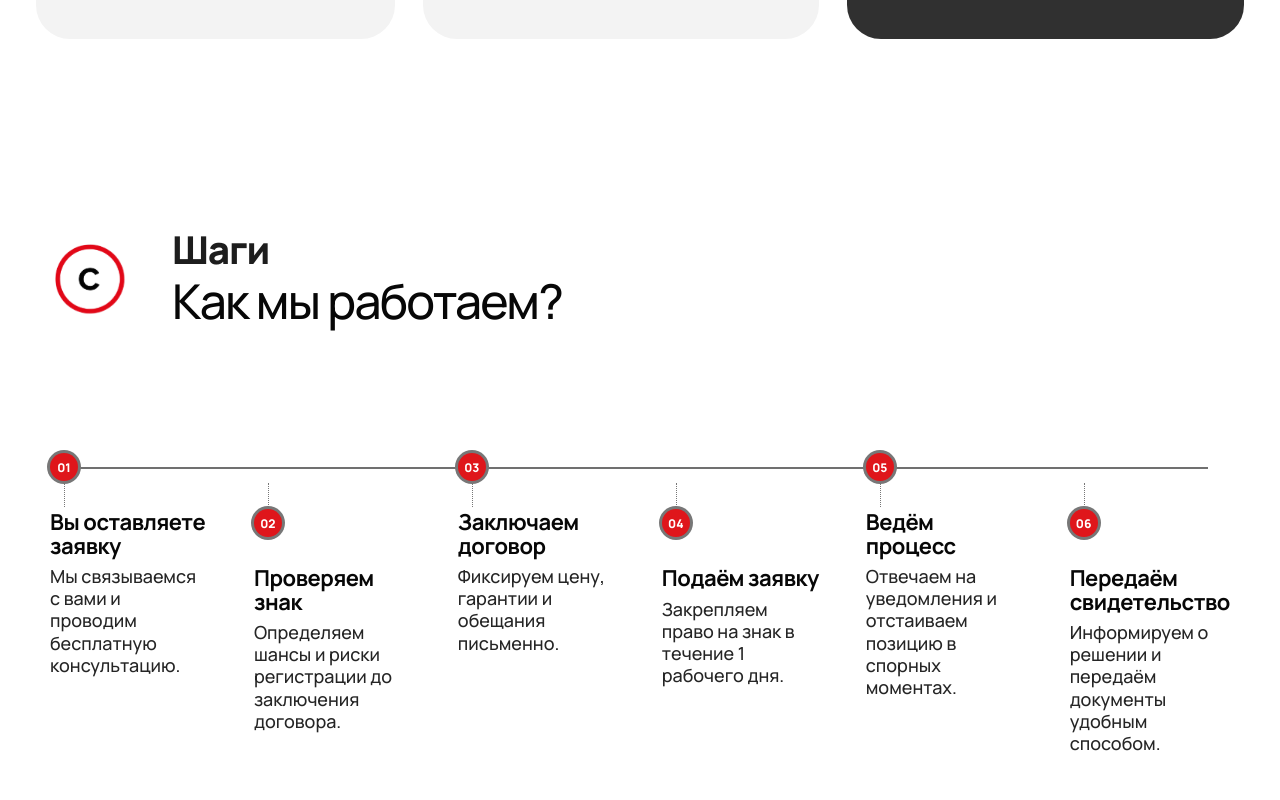
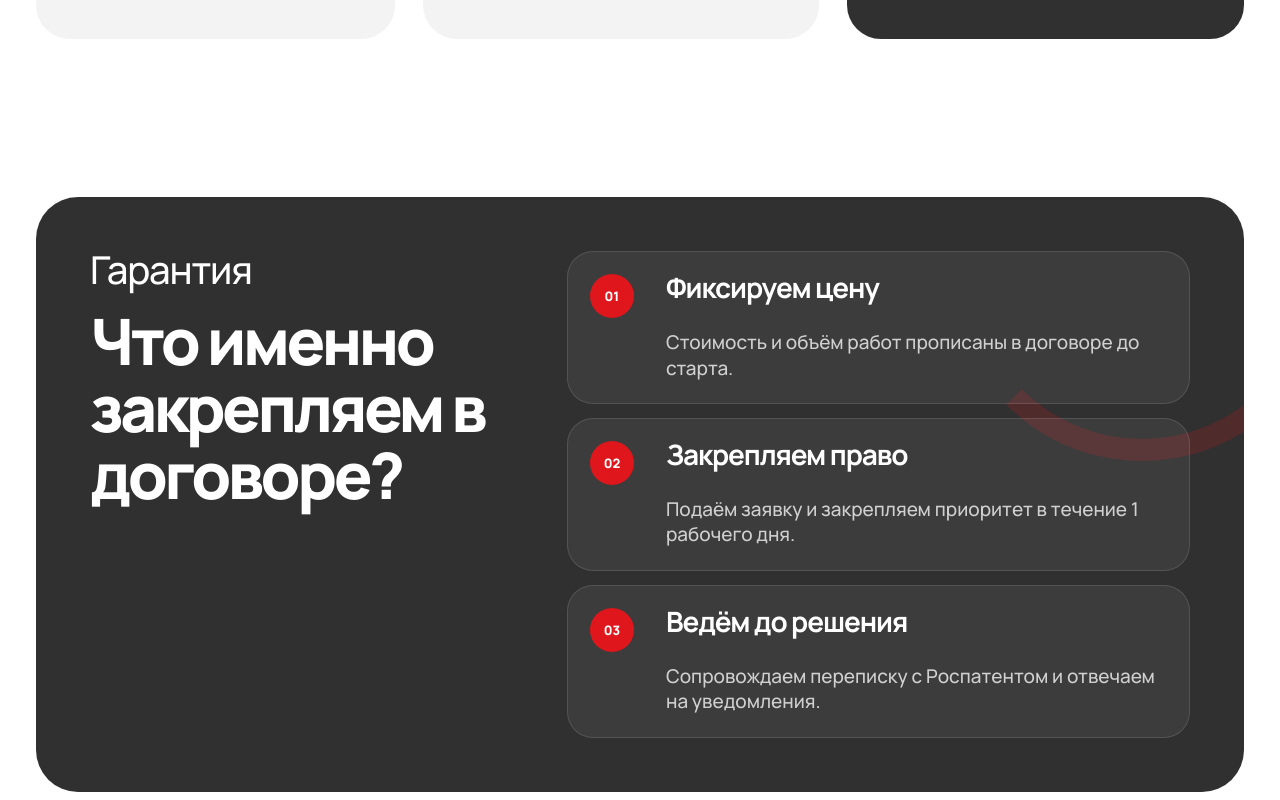
Before and after one commit to mamheg/favicon-landing-v2, a React (Vite) app: page / in a window 1280 px wide. Shown: the part 2920-3720 px from the top of the page. Built offline with nearby package versions, Linux system fonts and the light colour scheme.

Commit message:
Add guarantee and FAQ sections

```diff
--- a/src/App.css
+++ b/src/App.css
@@ -126,6 +126,66 @@ li::before { content: '✓'; position: absolute; left: 0; top: 0; font-weight: 8
 .price { position: absolute; left: 50%; bottom: -28px; transform: translateX(-50%); min-width: 250px; padding: 15px 28px; border-radius: 999px; background: #fff; color: #000; text-align: center; font-size: 35px; line-height: 1; box-shadow: 0 10px 24px rgba(0,0,0,.08); }
 .red-price { background: var(--red); color: #fff; }
 
+.guarantee { padding-top: 72px; }
+.guarantee-panel {
+  display: grid;
+  grid-template-columns: .82fr 1.18fr;
+  gap: 44px;
+  align-items: stretch;
+  padding: 54px;
+  border-radius: 42px;
+  background: var(--graphite);
+  color: #fff;
+  overflow: hidden;
+  position: relative;
+}
+.guarantee-panel::before {
+  content: '';
+  position: absolute;
+  right: -90px;
+  top: -120px;
+  width: 340px;
+  height: 340px;
+  border: 22px solid var(--red);
+  border-left-color: transparent;
+  border-right-color: transparent;
+  border-radius: 50%;
+  opacity: .18;
+}
+.guarantee-kicker { margin-bottom: 18px; color: #fff; font-size: clamp(24px, 3vw, 40px); line-height: 1; letter-spacing: -.03em; }
+.guarantee-panel h2 { max-width: 560px; color: #fff; }
+.guarantee-list { position: relative; display: grid; gap: 14px; }
+.guarantee-list article {
+  display: grid;
+  grid-template-columns: 58px 1fr;
+  gap: 18px;
+  padding: 22px;
+  border: 1px solid rgba(255,255,255,.12);
+  border-radius: 26px;
+  background: rgba(255,255,255,.06);
+}
+.guarantee-list span {
+  display: grid;
+  place-items: center;
+  width: 44px;
+  height: 44px;
+  border-radius: 50%;
+  background: var(--red);
+  color: #fff;
+  font-weight: 800;
+  font-size: 13px;
+}
+.guarantee-list h3 { grid-column: 2; margin-bottom: 8px; color: #fff; font-size: 28px; }
+.guarantee-list p { grid-column: 2; margin: 0; color: rgba(255,255,255,.76); font-size: 19px; line-height: 1.35; }
+.guarantee-list span { grid-row: 1 / span 2; }
+
+.faq { padding-top: 76px; }
+.faq-title p { max-width: 470px; color: var(--muted); font-size: 22px; line-height: 1.45; }
+.faq-grid { display: grid; grid-template-columns: repeat(3, 1fr); gap: 22px; }
+.faq-grid article { min-height: 250px; padding: 34px; border-radius: 32px; background: var(--soft); border: 1px solid rgba(0,0,0,.03); }
+.faq-grid h3 { margin-bottom: 24px; font-size: 30px; }
+.faq-grid p { margin: 0; color: #3d3d3d; font-size: 20px; line-height: 1.38; }
+
 .start { position: relative; min-height: 680px; display: grid; grid-template-columns: .9fr .72fr .9fr; align-items: end; gap: 0; padding-bottom: 0; }
 .start-copy { align-self: start; padding-top: 40px; }
 .start h2 { max-width: 650px; margin-bottom: 58px; }
@@ -147,7 +207,9 @@ footer a { color: var(--ink); font-weight: 800; }
 .hero-visual, .hero-stamp, .red-plane, .hero-points span,
 .section-title span::after, .adv-card, .icon-wrap, .icon-wrap img,
 .check-card, .check-card img, .steps-head img, .step, .step span,
-.tariff-card, .tariff-img, .price, .time-card b, .contact-card,
+.tariff-card, .tariff-img, .price, .time-card b, .guarantee-panel,
+.guarantee-list article, .guarantee-list span, .faq-grid article,
+.contact-card,
 .contact-card a, .contact-card a img, .person img, footer a {
   transition:
     transform .28s cubic-bezier(.2,.8,.2,1),
@@ -175,7 +237,7 @@ footer a { color: var(--ink); font-weight: 800; }
 .hero-points span::before { transition: transform .25s ease, box-shadow .25s ease; }
 
 .section-title:hover span::after, .steps-head:hover img { transform: rotate(-10deg) scale(1.04); }
-.adv-card:hover, .check-card:hover, .step:hover, .tariff-card:hover, .contact-card:hover {
+.adv-card:hover, .check-card:hover, .step:hover, .tariff-card:hover, .guarantee-list article:hover, .faq-grid article:hover, .contact-card:hover {
   transform: translateY(-6px);
   box-shadow: 0 28px 70px rgba(0,0,0,.11);
 }
@@ -216,9 +278,9 @@ footer a:hover { transform: translateY(-2px); color: var(--red); }
 }
 
 @media (max-width: 1120px) {
-  .hero, .check-grid, .tariff-grid, .start { grid-template-columns: 1fr; }
+  .hero, .check-grid, .tariff-grid, .start, .guarantee-panel { grid-template-columns: 1fr; }
   .hero-visual { min-height: 520px; }
-  .advantage-grid { grid-template-columns: repeat(2, 1fr); }
+  .advantage-grid, .faq-grid { grid-template-columns: repeat(2, 1fr); }
   .step-line { display: grid; min-height: auto; gap: 16px; }
   .step-line::before { display: none; }
   .step, .step:nth-child(n) { position: relative; inset: auto; width: auto; min-height: 0; padding: 26px 26px 26px 74px; border-radius: 24px; background: var(--soft); }
@@ -244,13 +306,18 @@ footer a:hover { transform: translateY(-2px); color: var(--red); }
   .hero-points { font-size: 18px; gap: 16px; }
   .section-title, .tariffs-title { display: block; }
   .section-title span::after { width: 54px; height: 54px; border-width: 5px; }
-  .advantage-grid { grid-template-columns: 1fr; gap: 16px; }
+  .advantage-grid, .faq-grid { grid-template-columns: 1fr; gap: 16px; }
   .adv-card, .adv-card.dark { min-height: 0; grid-template-columns: 90px 1fr; padding: 18px; border-radius: 22px; }
   .icon-wrap { width: 90px; height: 90px; }
   .icon-wrap img { max-width: 92px; max-height: 96px; }
   .adv-card h3 { font-size: 28px; }
   .adv-card p { font-size: 18px; }
   .check-card { min-height: 250px; padding: 28px; }
+  .guarantee-panel { padding: 28px; border-radius: 28px; gap: 26px; }
+  .guarantee-list article { grid-template-columns: 1fr; padding: 22px; }
+  .faq-grid article { min-height: 0; padding: 26px; border-radius: 26px; }
+  .faq-grid h3 { font-size: 25px; margin-bottom: 16px; }
+  .faq-grid p { font-size: 18px; }
   .check-card.black img { width: 150px; right: 18px; top: -28px; }
   .steps-head img { width: 74px; height: 74px; }
   .tariff-card { padding: 125px 24px 44px; border-radius: 28px; }
--- a/src/App.jsx
+++ b/src/App.jsx
@@ -28,6 +28,18 @@ const tariffItems = [
   'Ответы на уведомления и оспаривание при необходимости',
   'Свидетельство лично в руки или отправка почтой',
   'Гарантия регистрации',
+]
+
+const guaranteeItems = [
+  ['Фиксируем цену', 'Стоимость и объём работ прописаны в договоре до старта.'],
+  ['Закрепляем право', 'Подаём заявку и закрепляем приоритет в течение 1 рабочего дня.'],
+  ['Ведём до решения', 'Сопровождаем переписку с Роспатентом и отвечаем на уведомления.'],
+]
+
+const faq = [
+  ['Что значит гарантия по договору?', 'Мы письменно фиксируем обещания, сроки действий и условия сопровождения — без устных договорённостей.'],
+  ['Можно ли сначала проверить знак?', 'Да. Перед договором бесплатно проверим знак и покажем риски регистрации.'],
+  ['От чего зависит срок?', 'От выбранного тарифа и процедуры Роспатента: ускоренный маршрут обычно занимает 2–3 месяца, стандартный — 6–10 месяцев.'],
 ]
 
 function Logo({ compact = false }) {
@@ -114,6 +126,24 @@ function App() {
         </div>
       </section>
 
+      <section className="section guarantee" id="guarantee">
+        <div className="guarantee-panel">
+          <div>
+            <p className="guarantee-kicker">Гарантия</p>
+            <h2>Что именно закрепляем в договоре?</h2>
+          </div>
+          <div className="guarantee-list">
+            {guaranteeItems.map(([title, text], index) => (
+              <article key={title}>
+                <span>{String(index + 1).padStart(2, '0')}</span>
+                <h3>{title}</h3>
+                <p>{text}</p>
+              </article>
+            ))}
+          </div>
+        </div>
+      </section>
+
       <section className="section steps" id="steps">
         <div className="steps-head">
           <img src={`${A}masked-p4-1.png`} alt="C" />
@@ -156,6 +186,21 @@ function App() {
         </div>
       </section>
 
+      <section className="section faq" id="faq">
+        <div className="section-title faq-title">
+          <h2>Вопросы</h2>
+          <p>Коротко о том, что обычно уточняют перед стартом.</p>
+        </div>
+        <div className="faq-grid">
+          {faq.map(([question, answer]) => (
+            <article key={question}>
+              <h3>{question}</h3>
+              <p>{answer}</p>
+            </article>
+          ))}
+        </div>
+      </section>
+
       <section className="section start">
         <div className="start-copy">
           <h2>Что нужно для начала работы?</h2>
```
